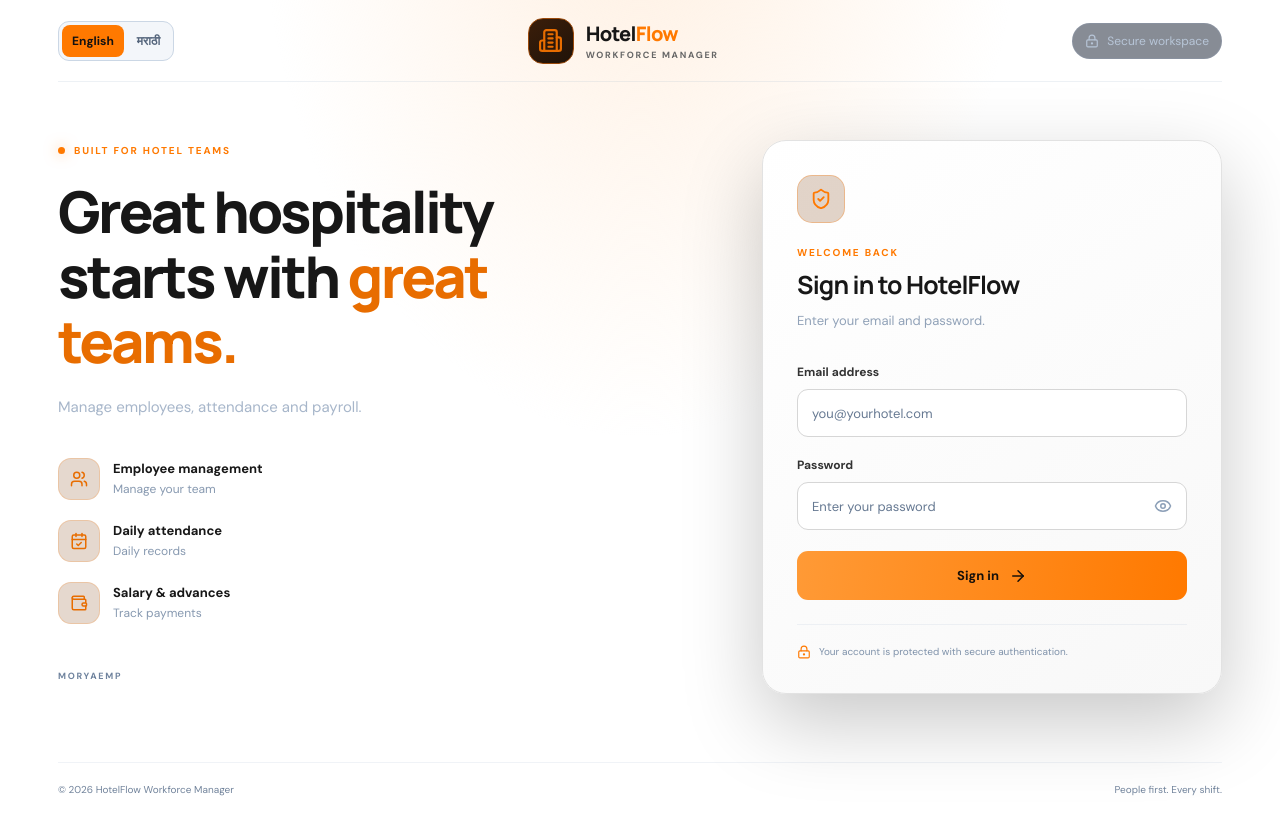
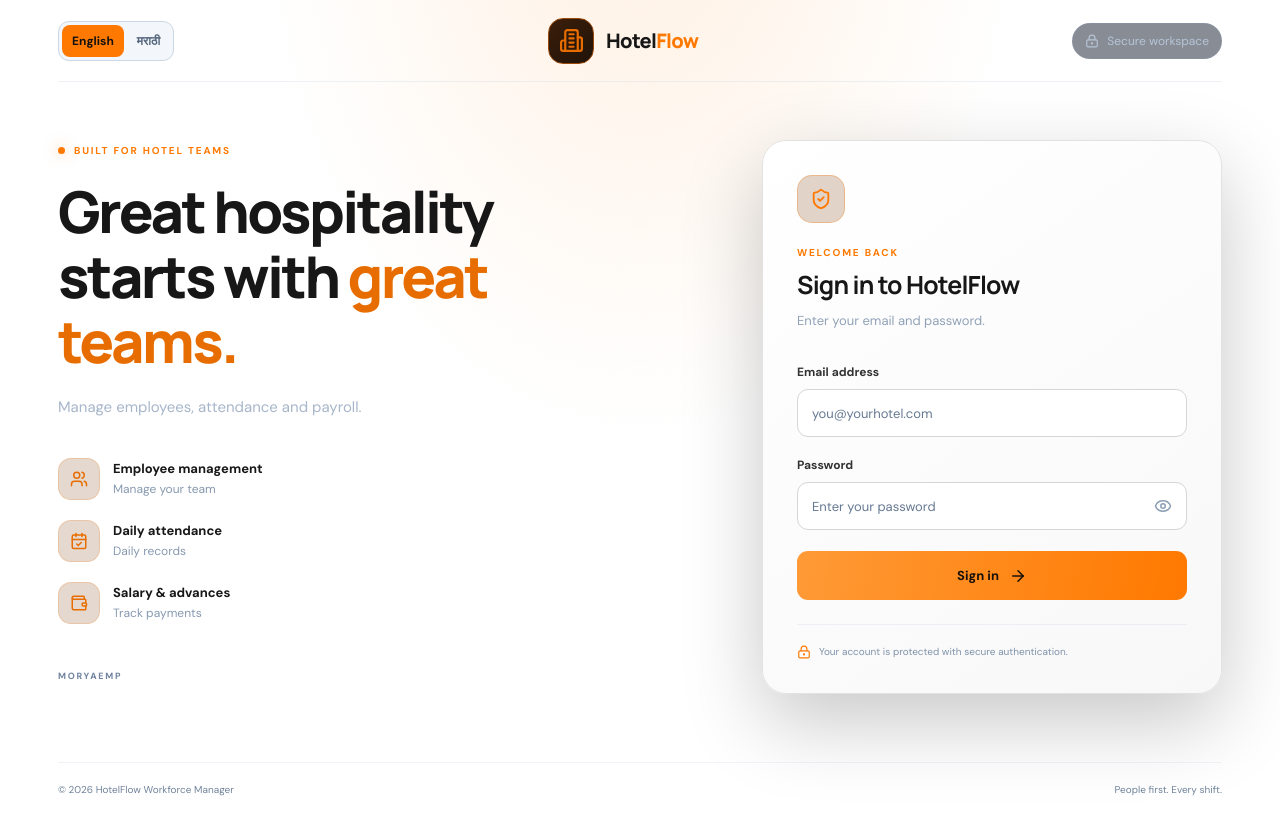
Before and after one commit to sourabh0023/hotel-workforce, a Next.js app: page /login in a window 1280 px wide. Built offline with nearby package versions, Linux system fonts and the light colour scheme.

Commit message:
Remove Workforce Manager tagline across app branding

```diff
--- a/app/login/page.tsx
+++ b/app/login/page.tsx
@@ -36,7 +36,7 @@ export default function LoginPage() {
       <header className="auth-topbar"><LanguageToggle />
         <Link href="/" className="brand" aria-label="HotelFlow home">
           <span className="brand-mark"><Building2 size={25} strokeWidth={2.1} /></span>
-          <span className="brand-wordmark">Hotel<span className="accent">Flow</span><small>WORKFORCE MANAGER</small></span>
+          <span className="brand-wordmark">Hotel<span className="accent">Flow</span></span>
         </Link>
         <span className="secure-chip"><LockKeyhole size={14} /> Secure workspace</span>
       </header>
```
